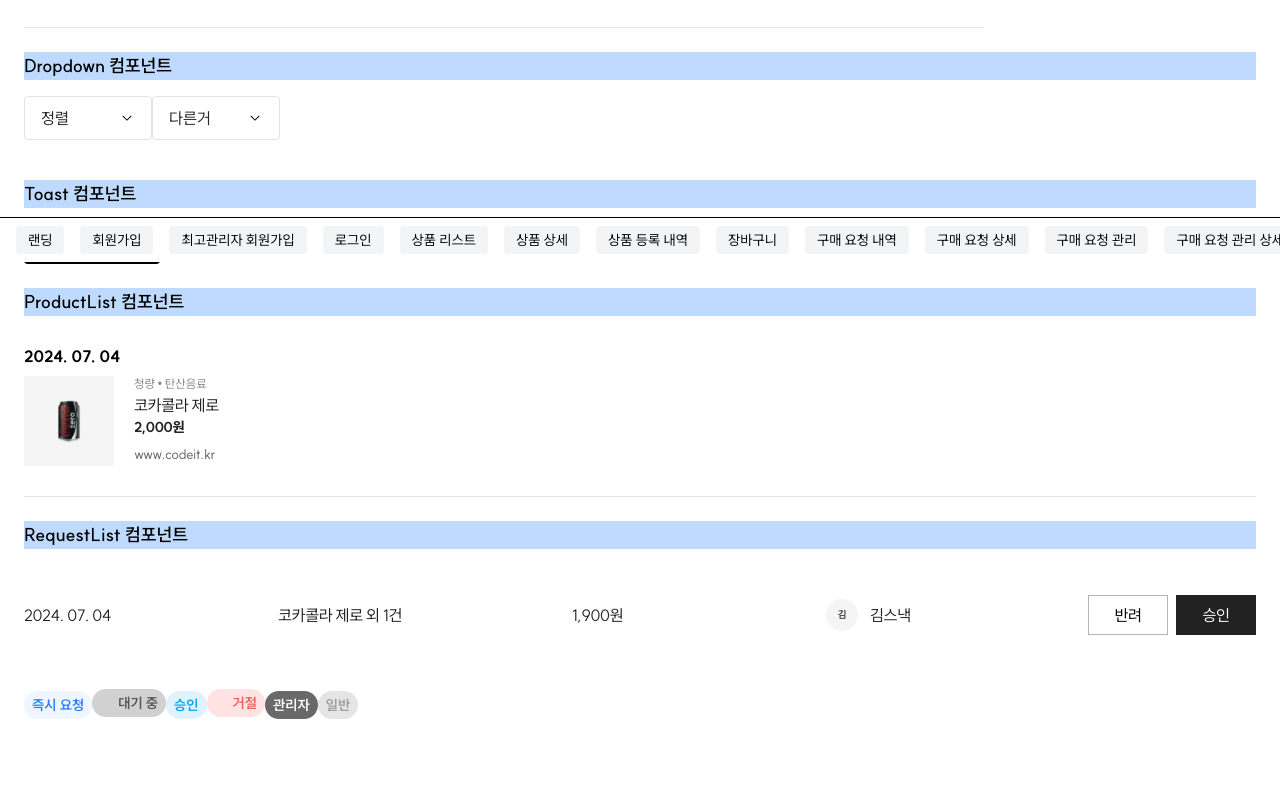
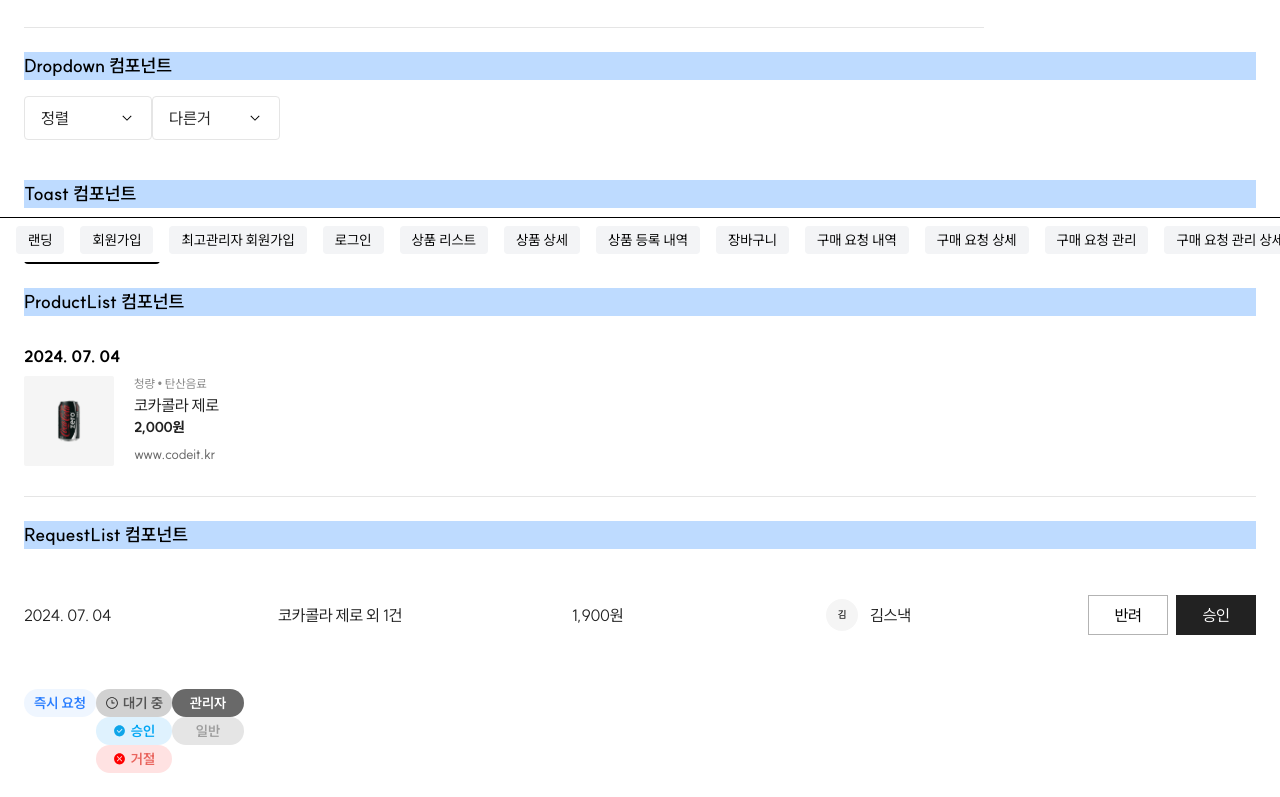
Before and after one commit to xdnjs7/6-Snack-FE-release, a Next.js app: page /components-preview in a window 1280 px wide. Shown: the part 538-1335 px from the top of the page. Before the commit the page ends 1281 px from the top, so only its background shows below. Built offline with nearby package versions, Linux system fonts and the light colour scheme.

Commit message:
feat:badge 생성 완료

```diff
--- a/src/app/(preview)/components-preview/page.tsx
+++ b/src/app/(preview)/components-preview/page.tsx
@@ -93,13 +93,21 @@ export default function ComponentsPreviewPage() {
         <RequestList />
       </div>
       <div>
+        <div className="flex">
+          <div className="w-18">
             <Badge type="request" />
+          </div>
+          <div className="w-19">
             <Badge type="pending" />
             <Badge type="approved" />
             <Badge type="rejected" />
+          </div>
+          <div className="w-18">
             <Badge type="admin" />
             <Badge type="user" />
           </div>
         </div>
+      </div>
+    </div>
   );
 }
--- a/src/components/ui/Badge.tsx
+++ b/src/components/ui/Badge.tsx
@@ -1,13 +1,20 @@
 import React from "react";
 import clsx from "clsx";
+import Image, { StaticImageData } from "next/image";
+import IcRejected from "@/assets/icons/ic_x.svg";
+import IcPending from "@/assets/icons/ic_time.svg";
+import IcApproved from "@/assets/icons/ic_check.svg";
+import { TBadgeProps, TBadgeType } from "@/types/Badge.types";
 
-type TBadgeType = "request" | "pending" | "approved" | "rejected" | "admin" | "user";
-
-type TBadgeProps = {
-  type: TBadgeType;
-};
-
-const badgeStyleMap: Record<TBadgeType, { bg: string; text: string; textColor: string; iconColor?: string }> = {
+const badgeStyleMap: Record<
+  TBadgeType,
+  {
+    bg: string;
+    text: string;
+    textColor: string;
+    iconSrc?: StaticImageData;
+  }
+> = {
   request: {
     bg: "bg-blue-50",
     text: "즉시 요청",
@@ -17,18 +24,19 @@ const badgeStyleMap: Record<TBadgeType, { bg: string; text: string; textColor: s
     bg: "bg-primary-200",
     text: "대기 중",
     textColor: "text-primary-700",
-    iconColor: "bg-primary-700",
+    iconSrc: IcPending,
   },
   approved: {
     bg: "bg-sky-100",
     text: "승인",
     textColor: "text-sky-500",
+    iconSrc: IcApproved,
   },
   rejected: {
     bg: "bg-red-100",
     text: "거절",
     textColor: "text-red",
-    iconColor: "bg-rose-400",
+    iconSrc: IcRejected,
   },
   admin: {
     bg: "bg-primary-600",
@@ -43,12 +51,27 @@ const badgeStyleMap: Record<TBadgeType, { bg: string; text: string; textColor: s
 };
 
 export const Badge = ({ type }: TBadgeProps) => {
-  const { bg, text, textColor, iconColor } = badgeStyleMap[type];
+  const { bg, text, textColor, iconSrc } = badgeStyleMap[type];
+  const SmallBadge = type === "admin" || type === "user";
 
   return (
-    <div className={clsx("h-7 px-2 py-1.5 rounded-full inline-flex justify-center items-center gap-1", bg)}>
-      {iconColor && <div className="w-3.5 h-3.5 rounded-full" style={{ backgroundColor: iconColor }} />}
-      <span className={clsx("text-sm font-bold font-suit", textColor)}>{text}</span>
+    <div
+      className={clsx(
+        "rounded-full inline-flex justify-center items-center gap-1",
+        bg,
+        SmallBadge
+          ? "w-[52px] h-5 px-2.5 py-1 text-xs sm:w-full sm:h-7 sm:px-2 sm:py-1.5 sm:text-sm"
+          : "w-full h-7 px-2 py-1.5",
+      )}
+    >
+      {iconSrc && (
+        <div className="w-3.5 h-3.5 relative">
+          <Image src={iconSrc} alt={`${text} 아이콘`} fill style={{ objectFit: "contain" }} />
+        </div>
+      )}
+      <span className={clsx("font-bold font-suit", SmallBadge ? "text-xs sm:text-sm" : "text-sm", textColor)}>
+        {text}
+      </span>
     </div>
   );
 };
--- /dev/null
+++ b/src/types/Badge.types.ts
@@ -0,0 +1,5 @@
+export type TBadgeType = "request" | "pending" | "approved" | "rejected" | "admin" | "user";
+
+export type TBadgeProps = {
+  type: TBadgeType;
+};
```
Also changed, not shown: src/assets/icons/ic_check.svg, src/assets/icons/ic_x.svg. Lines whose indentation alone changed are shown as unchanged.
